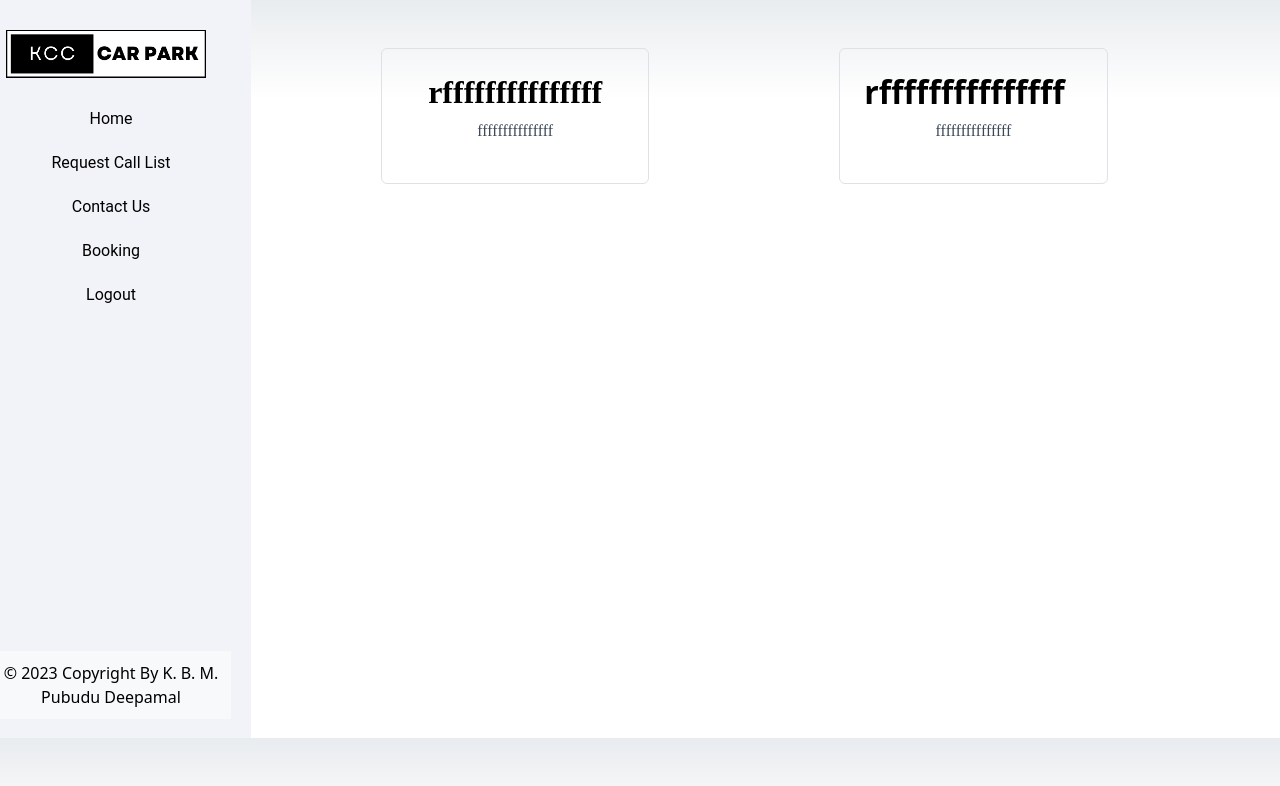
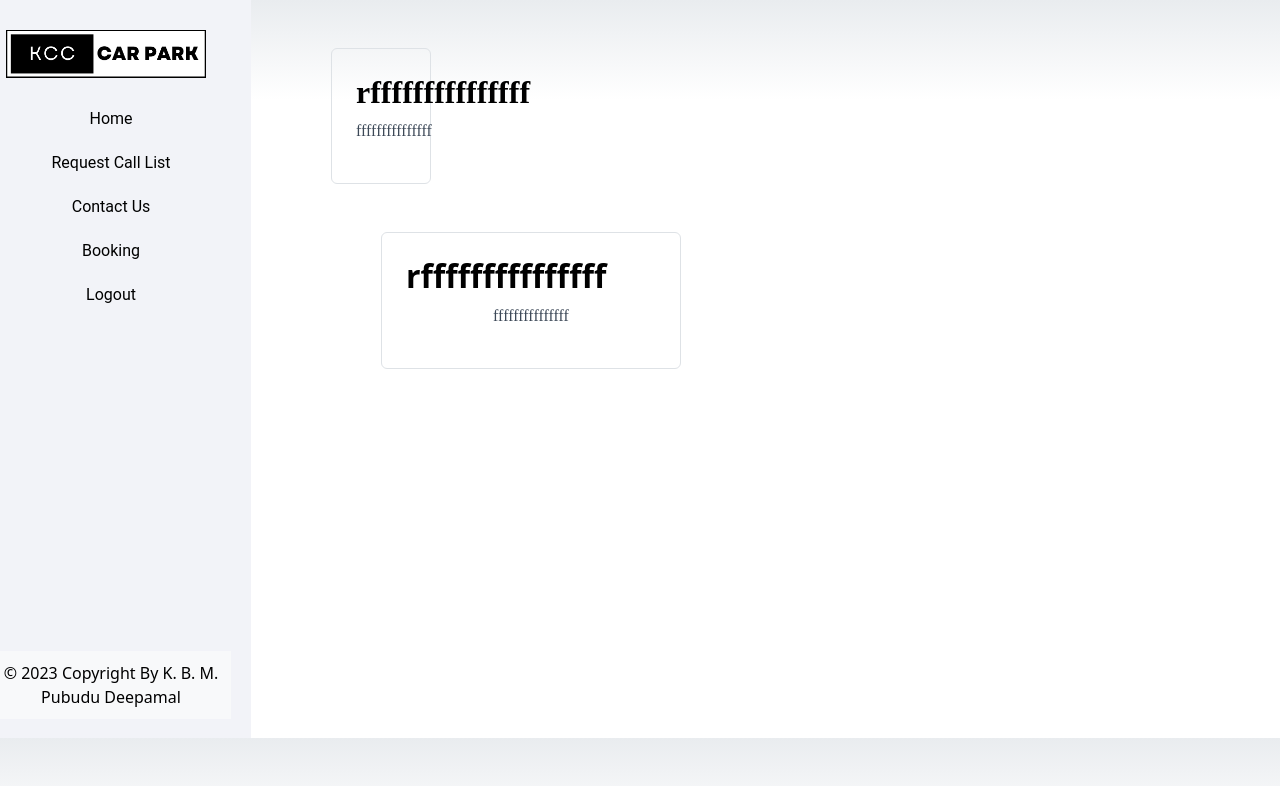
Before and after one commit to PubuduDeepamal/KCC, a React (Create React App) app: page /AdminDashBord in a window 1280 px wide. Shown: the top 786 px of the page. Built offline with nearby package versions, Linux system fonts and the light colour scheme.

Commit message:
Update Sidebar.css

```diff
--- a/src/Css/Sidebar.css
+++ b/src/Css/Sidebar.css
@@ -40,14 +40,36 @@
   }
 
   #featured-30{
-    margin-left: -10px;
+    margin-left: -60px;
+    width: 300px;
   }
 
   #featured-31{
-    margin-left: 190px;
+    margin-left: 50px;
+    width: 300px;
+  }
+
+  #featured-32{
+    margin-left: 50px;
+    width: 300px;
   }
 
   .rounded1 {
     width: 25%;
     border-radius: var(--bs-border-radius) !important;
 }
+
+.border1 {
+  border: var(--bs-border-width) var(--bs-border-style) var(--bs-border-color) !important;
+  background: #fef0e2;
+}
+
+.border2 {
+  border: var(--bs-border-width) var(--bs-border-style) var(--bs-border-color) !important;
+  background: #effcef;
+}
+
+.border3 {
+  border: var(--bs-border-width) var(--bs-border-style) var(--bs-border-color) !important;
+  background: rgba(230,245,249,255);
+}
```
